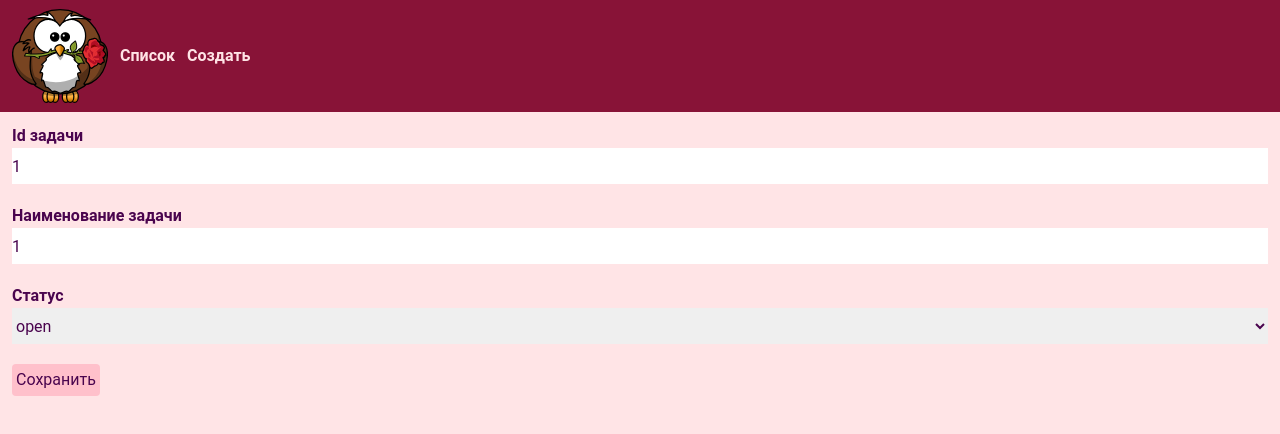
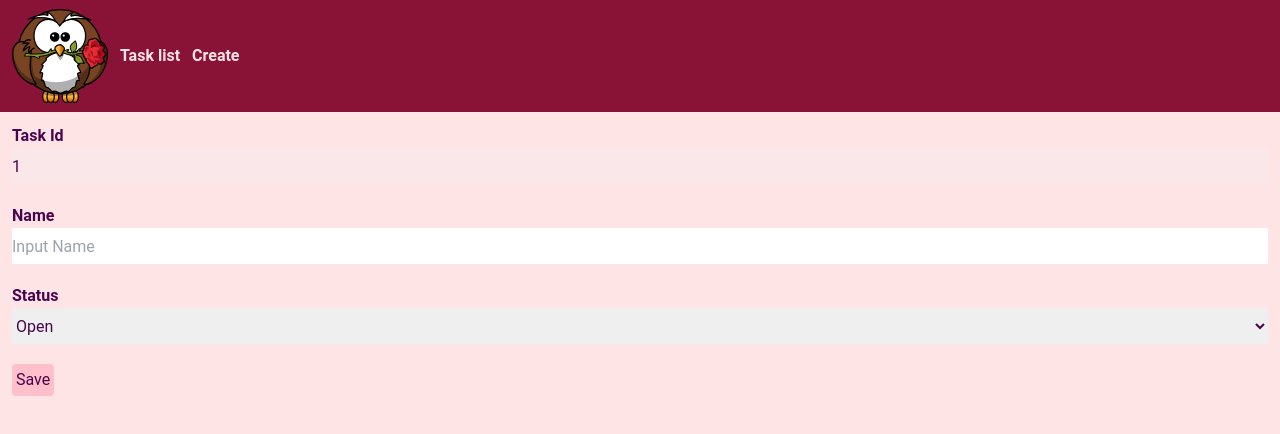
Before and after one commit to torbuneka/trello_test, a React (Vite) app: page /tasks/edit/1 in a window 1280 px wide. Shown: the top 434 px of the page. Built offline with nearby package versions, Linux system fonts and the light colour scheme; no server answers.

Commit message:
исправлена подгрузка и изменение данных

```diff
--- a/src/components/elements/Menu/Menu.tsx
+++ b/src/components/elements/Menu/Menu.tsx
@@ -21,7 +21,7 @@ export const Menu = () => {
             `menu-text${isActive ? ' decoration-wavy underline' : ''}`
           }
         >
-          Список
+          Task list
         </NavLink>
         <NavLink
           to={RoutesPath.Create}
@@ -30,7 +30,7 @@ export const Menu = () => {
             `menu-text${isActive ? ' decoration-wavy underline' : ''}`
           }
         >
-          Создать
+          Create
         </NavLink>
       </div>
     </>
--- a/src/components/elements/Task/Task.tsx
+++ b/src/components/elements/Task/Task.tsx
@@ -20,19 +20,14 @@ export const Task = (props: TaskProps) => {
   return (
     <div className="bg-white rounded p-3 hover:bg-red-50">
       <p
-        className="text-black font-bold hover:cursor-pointer hover:text-pink-600"
+        className="font-bold hover:cursor-pointer hover:text-pink-600"
         onClick={() => onClickTask && onClickTask(id, name, status)}
       >
-        Наименование задачи:
+        Name: {name}
       </p>
-      <p className="font-bold">{name}</p>
-      <p className="font-bold">Статус</p>
+      <p className="font-bold">Status</p>
       <p>{status}</p>
-      <Button
-        color={'pink'}
-        buttonText="Реактировать"
-        onClick={handleButtonClick}
-      />
+      <Button color={'pink'} buttonText="Edit" onClick={handleButtonClick} />
     </div>
   );
 };
--- a/src/components/layouts/MainLayout/MainLayout.tsx
+++ b/src/components/layouts/MainLayout/MainLayout.tsx
@@ -1,17 +1,37 @@
 import { Outlet } from 'react-router-dom';
 import { Suspense } from 'react';
 import { Menu, Loader } from '../..';
+import { asyncRequest } from '../../../api';
+import { Tasks } from '../../../types';
+import { useQuery, useQueryClient } from 'react-query';
 
 export const MainLayout = () => {
+  const { data: appState, isLoading } = useQuery<Tasks>('tasks', async () => {
+    const apiUrl = 'https://jsonplaceholder.typicode.com/posts';
+    const response = await asyncRequest(apiUrl);
+    return response.map(item => ({
+      ...item,
+      status: 'open'
+    }));
+  });
+
+  const queryClient = useQueryClient();
+  queryClient.setQueryData('allTasks', appState);
+
   return (
     <>
       <div>
         <Menu />
       </div>
       <div className="p-3">
-        <Suspense fallback={<Loader />}>
-          <Outlet />
-        </Suspense>
+        {isLoading ? (
+          <Loader />
+        ) : (
+          <Suspense fallback={<Loader />}>
+            {isLoading}
+            <Outlet />
+          </Suspense>
+        )}
       </div>
     </>
   );
--- a/src/pages/EditTask/EditTask.tsx
+++ b/src/pages/EditTask/EditTask.tsx
@@ -4,34 +4,73 @@ import { Button } from 'src/components';
 import { zodResolver } from '@hookform/resolvers/zod';
 import { taskSchema } from '../../types';
 import { RoutesPath } from '../../routesPath';
+import { useQuery, useQueryClient } from 'react-query';
+import { Tasks } from '../../types';
 
 const schema = taskSchema;
 
 export const EditTask = () => {
   const { id } = useParams();
+
+  let allTasks = useQuery<Tasks>('allTasks', {
+    staleTime: 2000,
+    enabled: true
+  }).data;
+  const data = allTasks ? allTasks.find(obj => obj.id == id) : undefined;
+
+  console.log('data', data, id);
+
   const {
     register,
     handleSubmit,
     formState: { errors }
   } = useForm({
-    resolver: zodResolver(schema)
+    resolver: zodResolver(schema),
+    defaultValues: data
+      ? { id: String(data.id) || id, title: data.title, status: data.status }
+      : {
+          id: id || '',
+          title: '',
+          status: 'open'
+        }
   });
 
   const navigate = useNavigate();
+  const queryClient = useQueryClient();
 
-  const onSubmit: SubmitHandler<typeof schema> = data => {
-    if (data && data.id) {
-      navigate(generatePath(RoutesPath.Detail, { id: data.id }));
+  const onSubmit: SubmitHandler<typeof schema> = async newData => {
+    if (newData && newData.id) {
+      const index = allTasks
+        ? allTasks.findIndex(task => task.id == newData.id)
+        : -1;
+
+      if (index !== -1) {
+        // Новые значения, которые вы хотите установить
+
+        allTasks[index] = { ...newData };
+
+        console.warn('Объект обновлен:', allTasks);
+      } else {
+        if (!allTasks) {
+          allTasks = [];
+        }
+        allTasks.push(newData);
+      }
+
+      await queryClient.setQueryData('allTasks', allTasks);
+
+      navigate(generatePath(RoutesPath.Detail, { id: newData.id }));
     }
   };
 
   return (
     <form className="block" onSubmit={handleSubmit(onSubmit)}>
       <div className="mb-5">
-        <p className="font-bold">Id задачи</p>
+        <p className="font-bold">Task Id</p>
         <input
+          placeholder="Input Id"
           className="h-9 w-full"
-          defaultValue={id ? String(id) : ''}
+          disabled={id ? true : false}
           {...register('id', { required: true })}
         />
         <p className="text-neutral-600">
@@ -39,10 +78,10 @@ export const EditTask = () => {
         </p>
       </div>
       <div className="mb-5">
-        <p className="font-bold">Наименование задачи</p>
+        <p className="font-bold">Name</p>
         <input
+          placeholder="Input Name"
           className="h-9 w-full"
-          defaultValue={id ? String(id) : ''}
           {...register('title', { required: true })}
         />
         <p className="text-neutral-600">
@@ -51,15 +90,15 @@ export const EditTask = () => {
       </div>
 
       <div className="mb-5">
-        <p className="font-bold">Статус</p>
+        <p className="font-bold">Status</p>
         <select
           className="h-9 w-full"
           {...register('status', { required: true })}
         >
-          <option value="open">open</option>
-          <option value="work">work</option>
-          <option value="closed">closed</option>
-          <option value="canceled">canceled</option>
+          <option value="open">Open</option>
+          <option value="in progress">In progress</option>
+          <option value="closed">Closed</option>
+          <option value="canceled">Canceled</option>
         </select>
         <p className="text-neutral-600">
           {errors.status && <span>{errors.status.message}</span>}
@@ -68,7 +107,7 @@ export const EditTask = () => {
 
       <Button
         color={'pink'}
-        buttonText={'Сохранить'}
+        buttonText={'Save'}
         onClick={handleSubmit(onSubmit)}
       />
     </form>
--- a/src/pages/TaskDetail/TaskDetail.tsx
+++ b/src/pages/TaskDetail/TaskDetail.tsx
@@ -2,32 +2,41 @@ import { useParams } from 'react-router-dom';
 import { Button } from '../../components/elements/Button';
 import { useNavigate, generatePath } from 'react-router-dom';
 import { RoutesPath } from '../../routesPath';
+import { useQuery } from 'react-query';
+import { Tasks } from '../../types';
 
 export const TaskDetail = () => {
   const { id } = useParams();
   const isPopupVisible = true;
   const navigate = useNavigate();
 
+  const allTasks = useQuery<Tasks>('allTasks', {
+    staleTime: 2000,
+    enabled: true
+  }).data;
+  const data = allTasks ? allTasks.find(obj => obj.id == id) : undefined;
+
+  console.log('data', data);
+
   const closeDetal = () => {
     navigate(RoutesPath.List);
   };
+
   const editTask = () => {
     navigate(generatePath(RoutesPath.Edit, { id }));
   };
 
   return (
     <>
-      {isPopupVisible ? (
+      {isPopupVisible && data ? (
         <div className="popup flex flex-col justify-between">
-          <p className="read-the-docs font-bold"> Наименование задачи:</p>
-          <p>{id} задача</p>
+          <p className="read-the-docs font-bold"> Name:</p>
+          <p>{data.title || id + 'задача'} </p>
+          <p className="read-the-docs font-bold"> Status:</p>
+          <p>{data.status}</p>
           <div className="flex justify-between ">
-            <Button
-              color={'pink'}
-              buttonText="Реактировать"
-              onClick={editTask}
-            />
-            <Button color={'pink'} buttonText="Закрыть" onClick={closeDetal} />
+            <Button color={'pink'} buttonText="Edit" onClick={editTask} />
+            <Button color={'pink'} buttonText="Close" onClick={closeDetal} />
           </div>
         </div>
       ) : (
--- a/src/pages/TaskList/TaskList.tsx
+++ b/src/pages/TaskList/TaskList.tsx
@@ -1,24 +1,17 @@
-import { Loader } from '../../components';
 import { Task } from '../../components';
-import { asyncRequest } from '../../api';
-import { Tasks } from '../../types';
-import { useQuery } from 'react-query';
 import { useNavigate, generatePath } from 'react-router-dom';
 import { RoutesPath } from '../../routesPath';
 import { Outlet } from 'react-router-dom';
+import { useQuery } from 'react-query';
+import { Tasks } from '../../types';
 
 export const TaskList = () => {
-  const {
-    data: appState,
-    isLoading,
-    isError
-  } = useQuery<Tasks>('tasks', async () => {
-    const apiUrl = 'https://jsonplaceholder.typicode.com/posts';
-    const response = await asyncRequest(apiUrl);
-    return response;
-  });
+  const navigate = useNavigate();
 
-  const navigate = useNavigate();
+  const allTasks = useQuery<Tasks>('allTasks', {
+    staleTime: 2000,
+    enabled: true
+  }).data;
 
   const handleButtonClick = (
     id: number | string,
@@ -37,23 +30,18 @@ export const TaskList = () => {
   return (
     <div className="w-full">
       <Outlet />
-      {isLoading ? (
-        <Loader />
-      ) : isError ? (
-        <p>Error</p>
-      ) : (
+
       <div>
-          {' '}
-          <p className="font-bold">Список задач</p>
         <div className="flex gap-6">
           <div className="w-full shadow-sm rounded shadow-white gap-6 flex-col flex">
-              <p className="font-bold">Открыта</p>
-              {appState?.map(item =>
-                Number(item.id) <= 20 ? (
+            <p className="font-bold">Open</p>
+            {allTasks?.map(item =>
+              item.status == 'open' ? (
                 <Task
+                  key={item.id}
                   id={item.id}
                   onClickTask={handleButtonClick}
-                    name={item.id + ' задача'}
+                  name={item.title}
                   status={'open'}
                 />
               ) : (
@@ -62,14 +50,15 @@ export const TaskList = () => {
             )}
           </div>
           <div className="w-full shadow-sm rounded shadow-white gap-6 flex-col flex">
-              <p className="font-bold">В работе</p>
-              {appState?.map(item =>
-                Number(item.id) > 20 ? (
+            <p className="font-bold">In progress</p>
+            {allTasks?.map(item =>
+              item.status == 'in progress' ? (
                 <Task
+                  key={item.id}
                   id={item.id}
                   onClickTask={handleButtonClick}
-                    name={item.id + ' задача'}
-                    status={'work'}
+                  name={item.title}
+                  status={'in progress'}
                 />
               ) : (
                 ''
@@ -77,13 +66,14 @@ export const TaskList = () => {
             )}
           </div>
           <div className="w-full shadow-sm rounded shadow-white gap-6 flex-col flex">
-              <p className="font-bold">Завершена</p>
-              {appState?.map(item =>
-                Number(item.id) > 40 ? (
+            <p className="font-bold">Closed</p>
+            {allTasks?.map(item =>
+              item.status == 'closed' ? (
                 <Task
+                  key={item.id}
                   id={item.id}
                   onClickTask={handleButtonClick}
-                    name={item.id + ' задача'}
+                  name={item.title}
                   status={'closed'}
                 />
               ) : (
@@ -92,13 +82,14 @@ export const TaskList = () => {
             )}
           </div>
           <div className="w-full shadow-sm rounded shadow-white gap-6 flex-col flex">
-              <p className="font-bold">Отменена</p>
-              {appState?.map(item =>
-                Number(item.id) > 60 ? (
+            <p className="font-bold">Canceled</p>
+            {allTasks?.map(item =>
+              item.status == 'canceled' ? (
                 <Task
+                  key={item.id}
                   id={item.id}
                   onClickTask={handleButtonClick}
-                    name={item.id + ' задача'}
+                  name={item.title}
                   status={'canceled'}
                 />
               ) : (
@@ -108,7 +99,6 @@ export const TaskList = () => {
           </div>
         </div>
       </div>
-      )}
     </div>
   );
 };
--- a/src/types.ts
+++ b/src/types.ts
@@ -4,7 +4,7 @@ export const task = z.object({
   id: z.union([z.string(), z.number()]),
   body: z.string().optional(),
   title: z.string(),
-  status: z.string().optional()
+  status: z.string().default('open')
 });
 
 export type Task = z.infer<typeof task>;
```
Also changed, not shown: 1 other file (tests, documents, lock files or other folders). Lines whose indentation alone changed are shown as unchanged.
